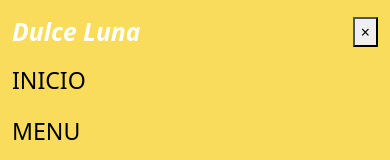
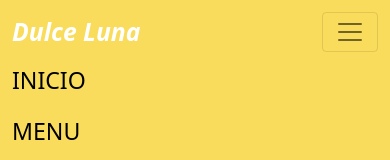
Before and after one commit to Crrzb/dulce_luna, a plain HTML site: page index.html in a window 390 px wide. Shown: the top 160 px of the page. Drawn offline with nearby package versions, Linux system fonts and the light colour scheme.

Commit message:
Agregue una barra de navegacion

```diff
--- a/index.html
+++ b/index.html
@@ -16,14 +16,10 @@
      <nav class="navbar navbar-expand-md navbar-light fixed-top shadow-sm">
         <div class="container">
             <a class="navbar-brand fs-2 fw-bolder text-white fst-italic" href="#">Dulce Luna</a>
-            <button class="navbar-toggler border-0 visually-hidden" id="toggler_menu" type="button" data-toggle="collapse"
+            <button class="navbar-toggler" type="button" data-toggle="collapse"
             data-target="#navbarSupportedContent" aria-controls="navbarSupportedContent"
-            aria-expanded="true" aria-label="Toggle navigation" onclick="navClick()">
+            aria-expanded="false" aria-label="Toggle navigation" onclick="navClick()" id="navbtn">
                 <span class="navbar-toggler-icon"></span>
-            </button>
-
-            <button type="button" class="close " id="toggler_close" onclick="navClick()">
-                <span>&times;</span>
             </button>
 
             <div class="navbar-collapse " id="navbarSupportedContent">
```
